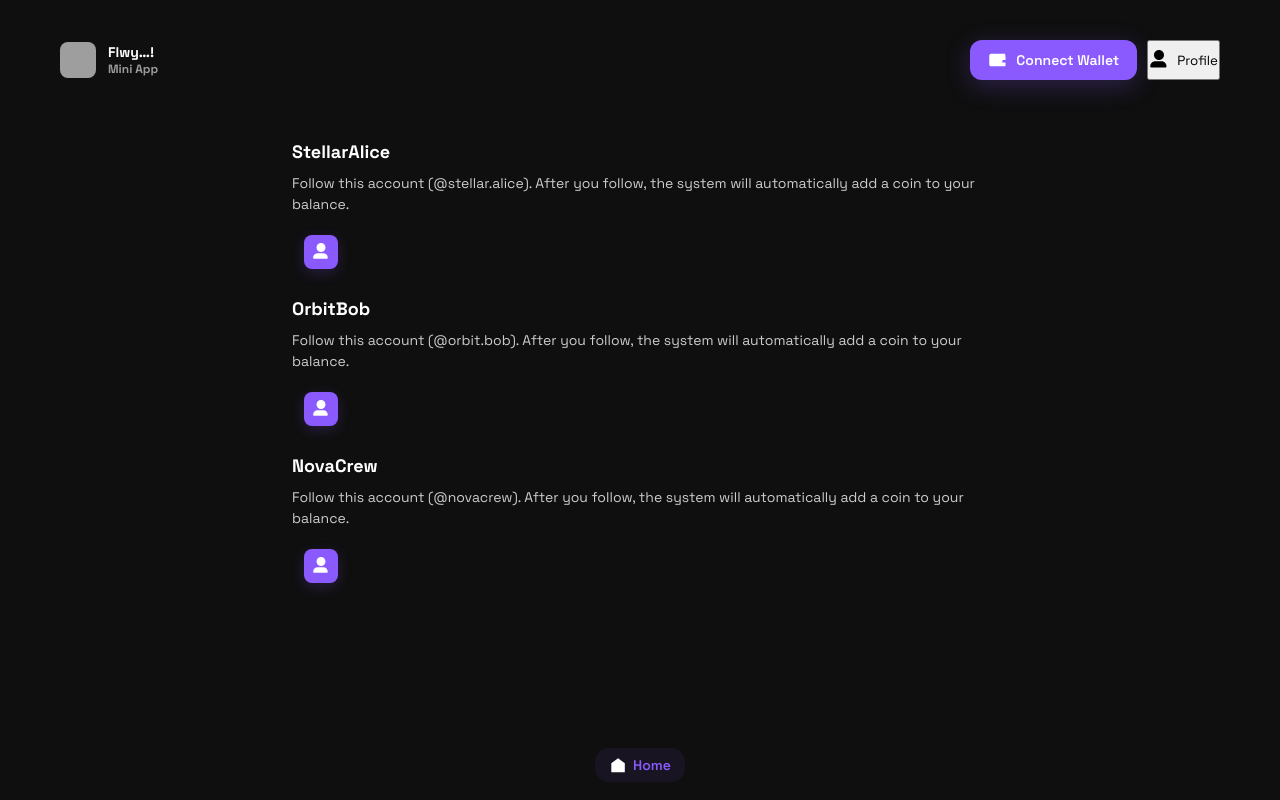
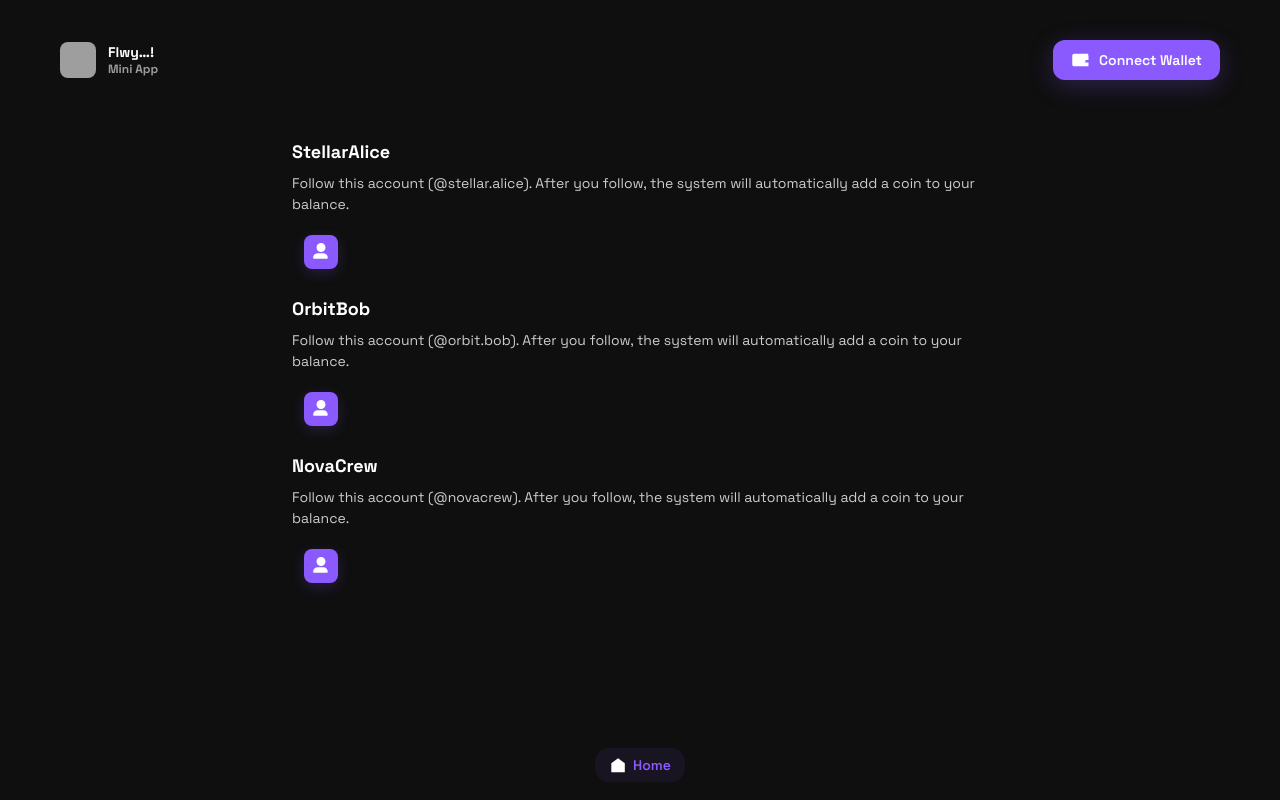
Before and after one commit to Fredrickadler/Flwy..-, a Next.js app: page / in a window 1280 px wide. Built offline with nearby package versions, Linux system fonts and the light colour scheme; grey boxes are pictures that could not be loaded.

Commit message:
Update Header.js

```diff
--- a/components/Header.js
+++ b/components/Header.js
@@ -16,8 +16,6 @@ export default function Header() {
         </div>
       </div>
 
-      <div style={{ display: 'flex', gap: '10px' }}>
-        {/* Wallet Button with fa-wallet SVG */}
       <button className="wallet-btn" style={{ display: 'flex', alignItems: 'center', gap: '8px' }}>
         <svg
           xmlns="http://www.w3.org/2000/svg"
@@ -28,19 +26,6 @@ export default function Header() {
         </svg>
         Connect Wallet
       </button>
-
-        {/* Profile Button with fa-user SVG */}
-        <button className="profile-btn" style={{ display: 'flex', alignItems: 'center', gap: '8px' }}>
-          <svg
-            xmlns="http://www.w3.org/2000/svg"
-            viewBox="0 0 448 512"
-            style={{ width: '20px', height: '20px', fill: 'currentColor' }}
-          >
-            <path d="M224 256c70.7 0 128-57.3 128-128S294.7 0 224 0 96 57.3 96 128s57.3 128 128 128zm95.8 32H128.2c-70.7 0-128 57.3-128 128 0 17.7 14.3 32 32 32h352c17.7 0 32-14.3 32-32 0-70.7-57.3-128-128-128z"/>
-          </svg>
-          Profile
-        </button>
-      </div>
     </header>
   );
 }
```
Lines whose indentation alone changed are shown as unchanged.
